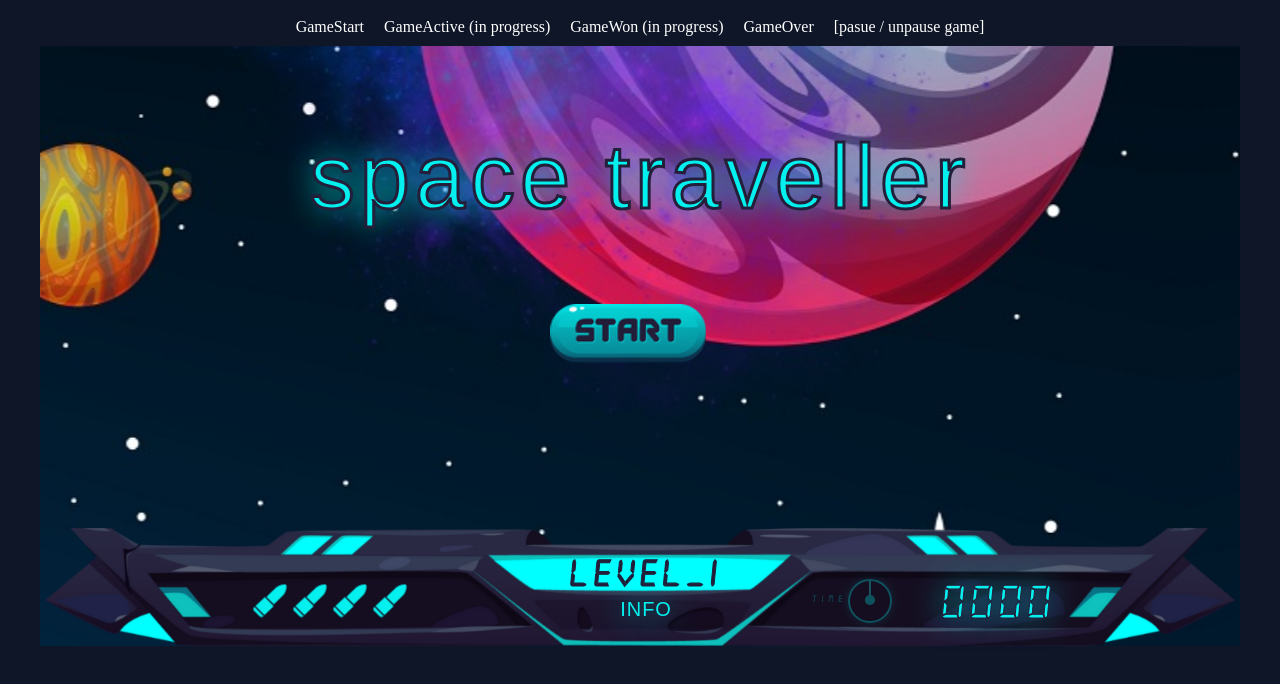
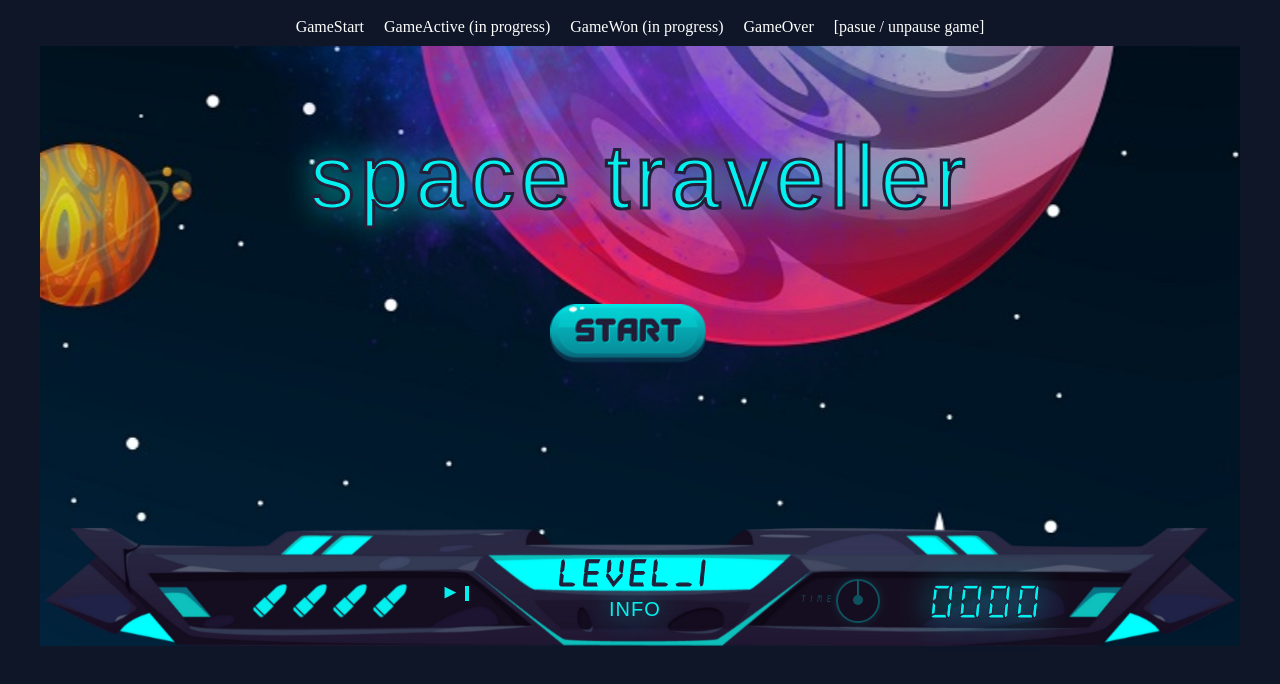
Before and after one commit to meljaszuk/SpaceTraveler-Game-in-React, a React (Create React App) app: page / in a window 1280 px wide. Shown: the top 684 px of the page. Built offline with nearby package versions, Linux system fonts and the light colour scheme; a web font is replaced by a local one.

Commit message:
add PauseButton to Panel

```diff
--- a/src/components/Panel/Panel.module.scss
+++ b/src/components/Panel/Panel.module.scss
@@ -31,7 +31,7 @@
   .levels {
     display: flex;
     box-sizing: border-box;
-    padding: 27px 0 0 160px;
+    padding: 27px 0 0 90px;
     flex-direction: column;
   }
 
@@ -53,3 +53,8 @@
     display: flex;
     width: 210px;
   }
+
+  .pauseButton {
+    padding-left: 25px;
+    padding-top: 60px;
+  }
--- a/src/components/Panel/Panel.tsx
+++ b/src/components/Panel/Panel.tsx
@@ -6,6 +6,7 @@ import { Score } from '../Score';
 import { Timer } from '../Timer';
 import { AppContext } from '../../context';
 import { InfoButton } from '../InfoButton';
+import { PauseButton } from '../PauseButton';
 
 export const Panel: React.FC = () => {
   const context = useContext(AppContext);
@@ -23,6 +24,9 @@ export const Panel: React.FC = () => {
       <div className={styles.bullets}>
         <Bullets />
       </div>
+      <div className={styles.pauseButton}>
+        <PauseButton />
+      </div>
       <div className={styles.levels}>
         <Level />
         <InfoButton />
```
